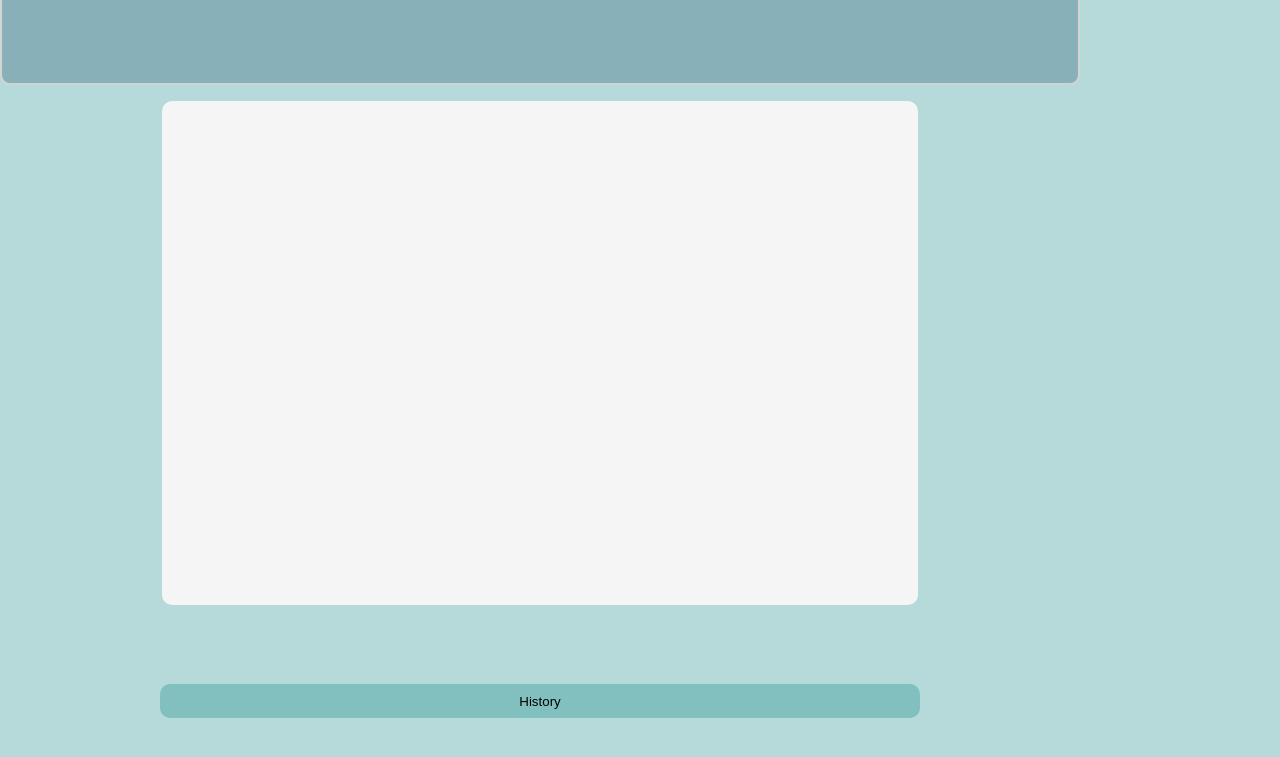
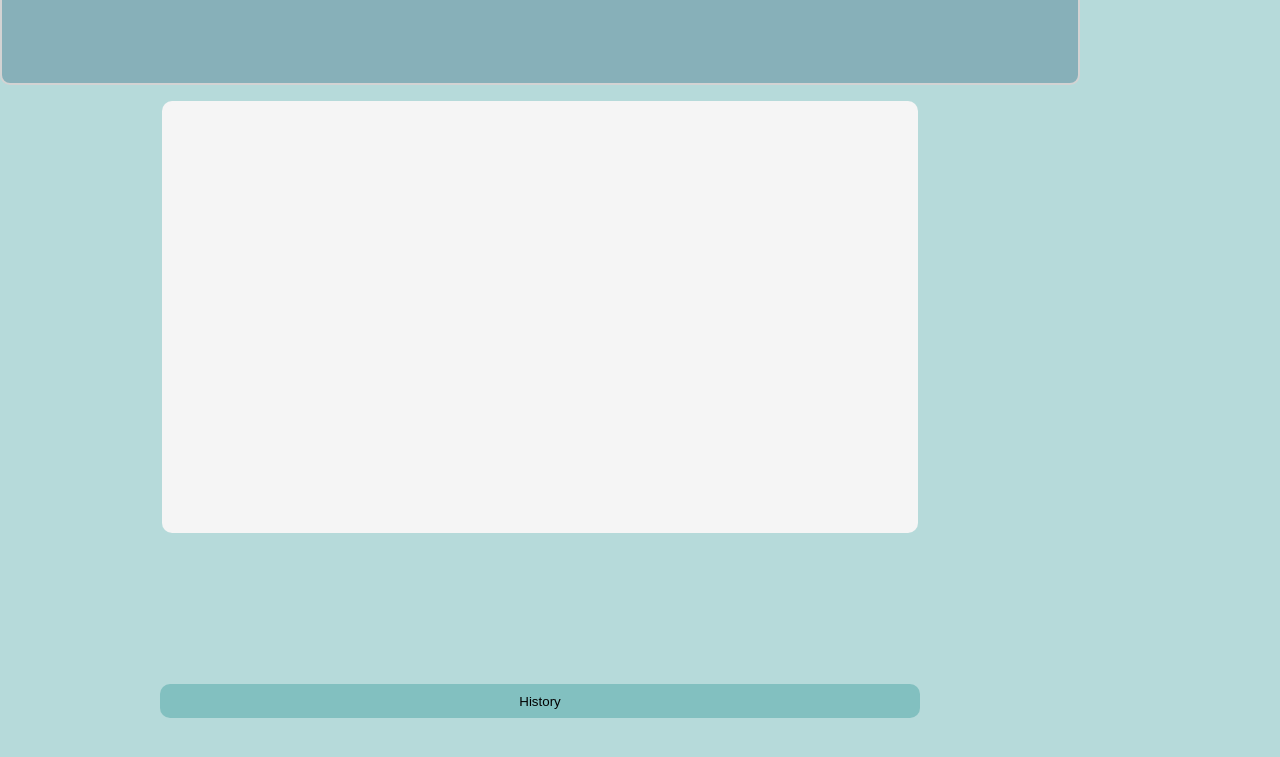
Before and after one commit to gl-0/task-app, a plain HTML site: page index.html in a window 1280 px wide. Shown: the part 75-832 px from the top of the page. Drawn offline with Linux system fonts and the light colour scheme.

Commit message:
Update test.css

```diff
--- a/test.css
+++ b/test.css
@@ -126,7 +126,7 @@ body {
     flex-direction: column;
     flex-wrap: wrap;
     width: 70%;
-    height: 70%;
+    height: 60%;
     /* margin-left: 70px; */
     /* margin-top: 20px; */
     /* margin-right: 5px; */
```
